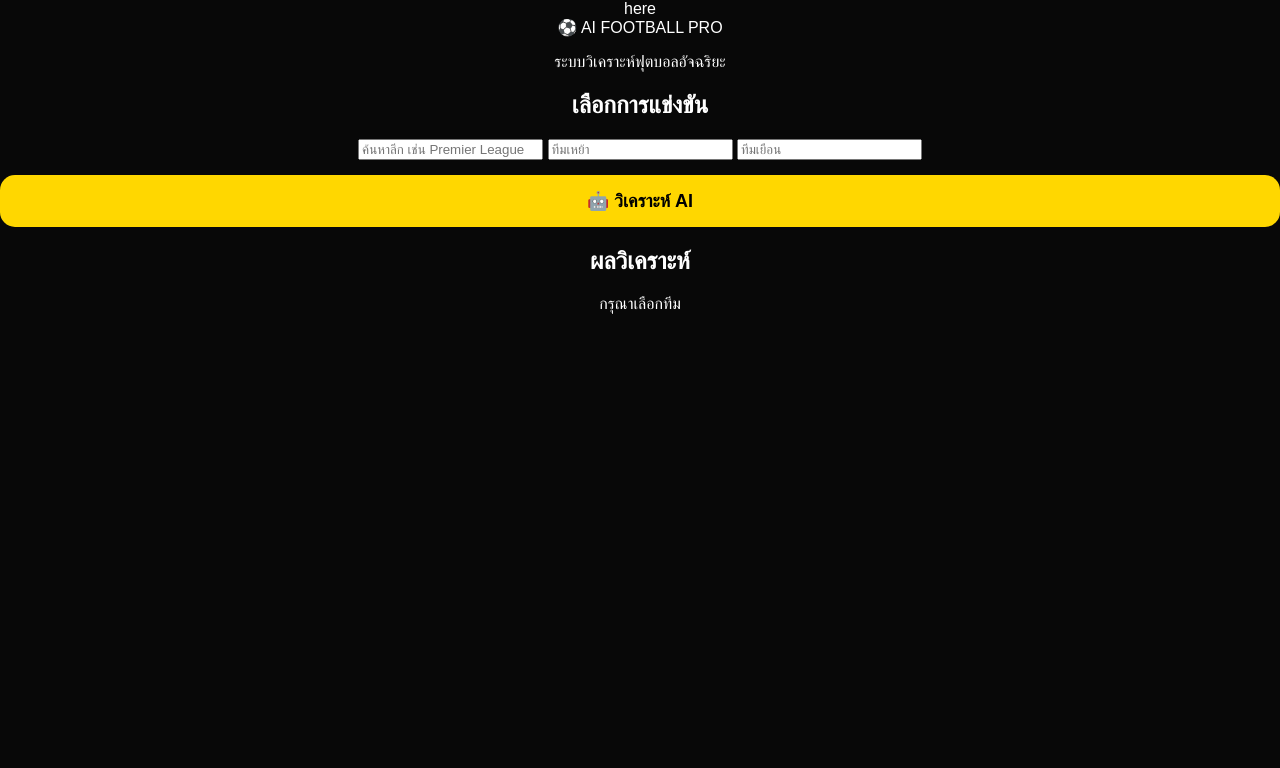
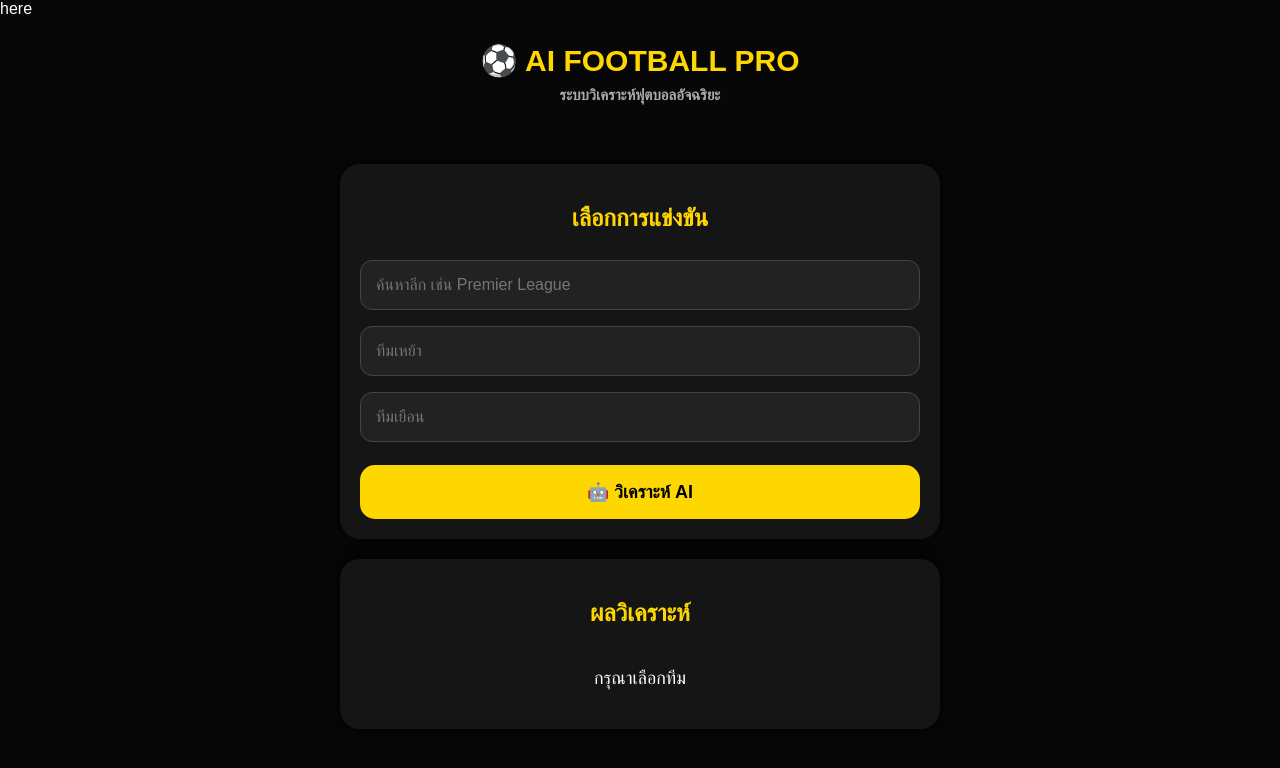
Before and after one commit to ballbb55555-collab/ai-football-predictor, a plain HTML site: page index.html in a window 1280 px wide. Drawn offline with Linux system fonts and the light colour scheme.

Commit message:
Refactor CSS styles for improved layout and design

```diff
--- a/style.css
+++ b/style.css
@@ -4,110 +4,91 @@ box-sizing:border-box;
 
 body{
 margin:0;
-padding:0;
-background:#080808;
+background:#070707;
 color:white;
 font-family:Arial,sans-serif;
-text-align:center;
 min-height:100vh;
 }
 
 
-.header{
-padding:20px;
-font-size:28px;
+header{
+text-align:center;
+padding:25px 10px;
+font-size:30px;
 font-weight:bold;
 color:#ffd700;
 }
 
 
-.box{
+header p{
+font-size:15px;
+color:#aaa;
+margin-top:8px;
+}
+
+
+.container{
 width:95%;
-max-width:450px;
+max-width:600px;
 margin:auto;
+}
+
+
+.card{
 background:#151515;
 border-radius:20px;
 padding:20px;
-box-shadow:0 0 20px #000;
+margin:20px 0;
+box-shadow:0 0 15px #000;
 }
 
 
-.team{
-display:flex;
-justify-content:space-around;
-align-items:center;
-margin:20px 0;
-}
-
-
-.team img{
-width:70px;
-height:70px;
-object-fit:contain;
-background:white;
-border-radius:50%;
-padding:5px;
-}
-
-
-.team span{
-font-size:25px;
-font-weight:bold;
+h2{
+text-align:center;
 color:#ffd700;
 }
 
 
-select{
+input{
 width:100%;
-padding:12px;
+padding:15px;
 margin:8px 0;
-border-radius:10px;
-font-size:16px;
+border-radius:12px;
+border:1px solid #444;
 background:#222;
 color:white;
-border:1px solid #555;
+font-size:16px;
 }
 
 
 button{
 width:100%;
-padding:15px;
+padding:16px;
 margin-top:15px;
-border:0;
+border:none;
 border-radius:15px;
+background:#ffd700;
+color:#000;
 font-size:18px;
 font-weight:bold;
-background:#ffd700;
-color:#000;
-cursor:pointer;
 }
 
 
-button:active{
-transform:scale(0.98);
+button:hover{
+opacity:.8;
 }
 
 
-.result{
-margin-top:20px;
-background:#222;
-border-radius:15px;
+#result{
+text-align:center;
+font-size:18px;
+line-height:1.8;
 padding:15px;
 }
 
 
-.result h2{
-color:#ffd700;
+.score{
+font-size:35px;
+color:#00ff88;
+font-weight:bold;
 }
-
-
-#score{
-font-size:32px;
-font-weight:bold;
-color:#00ff88;
-}
-
-
-#win,#over{
-font-size:18px;
-}
```
